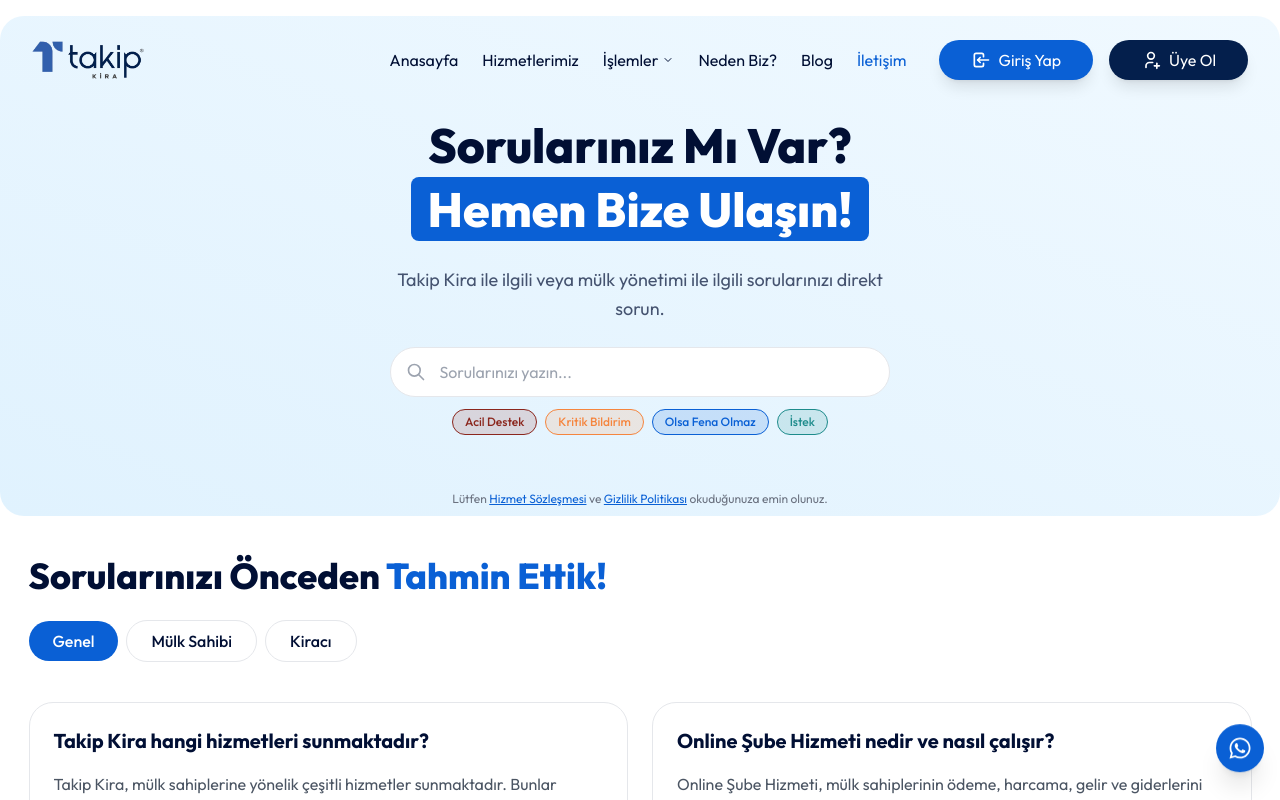
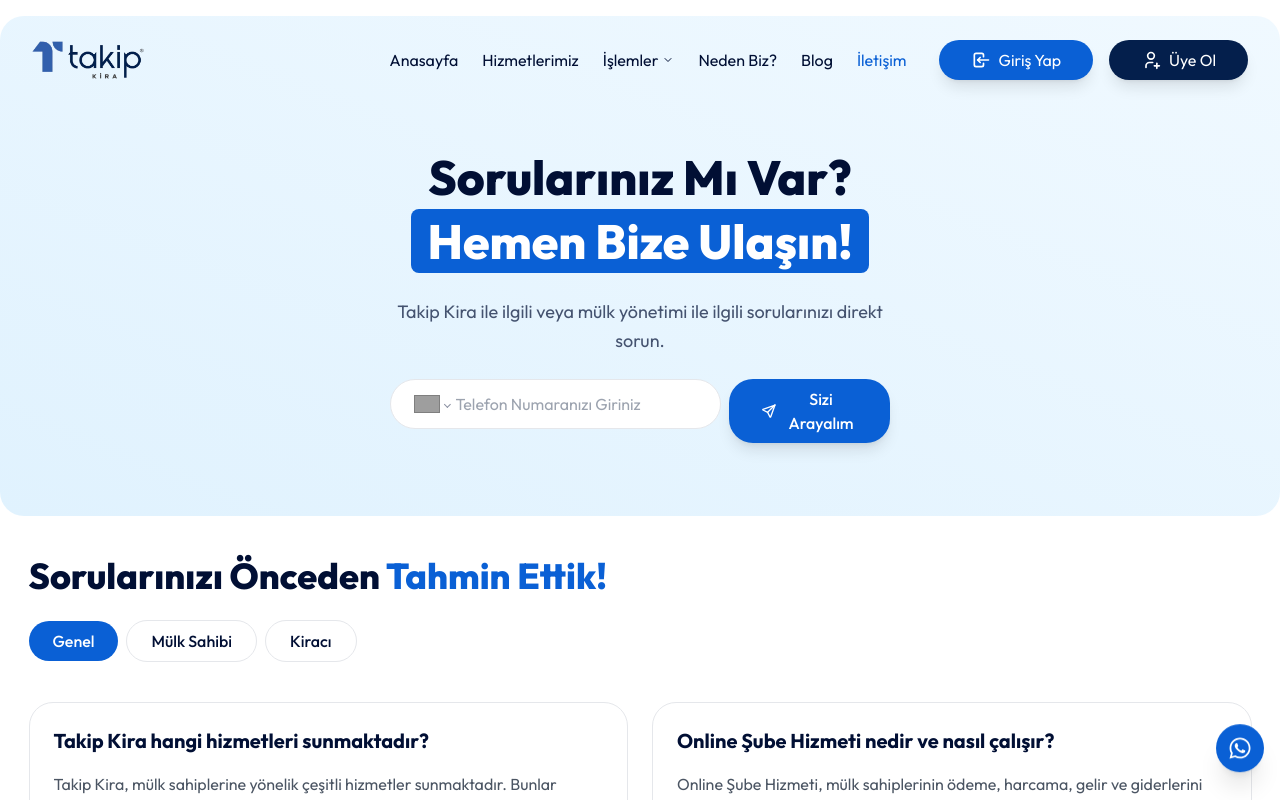
Before and after one commit to KeazoN/takipkira.com, a Next.js app: page /iletisim in a window 1280 px wide. Shown: the top 800 px of the page. Built offline with nearby package versions, Linux system fonts and the light colour scheme; grey boxes are pictures that could not be loaded.

Commit message:
Add PhoneNumberInput component and integrate it into the Hero section; update package dependencies for enhanced phone input functionality.

```diff
--- /dev/null
+++ b/components/PhoneInput.tsx
@@ -0,0 +1,90 @@
+"use client";
+
+import { InputHTMLAttributes, useState } from "react";
+import PhoneInput from "react-phone-number-input";
+//@ts-ignore
+import type { E164Number, CountryCode } from "react-phone-number-input/core";
+import "react-phone-number-input/style.css";
+import {
+  FieldError,
+  FieldPath,
+  UseFormRegister,
+  UseFormSetError,
+  UseFormClearErrors,
+} from "react-hook-form";
+
+interface IPhoneInputProps<T extends Object> {
+  name?: FieldPath<T>;
+  register?: UseFormRegister<T>;
+  error?: FieldError;
+  label?: string;
+  placeholder?: string;
+  disabled?: boolean;
+  onChange?: (value: string | undefined) => void;
+  defaultCountry?: string;
+  setError?: UseFormSetError<T>;
+  clearErrors?: UseFormClearErrors<T>;
+  value?: string;
+  className?: string;
+}
+
+export const PhoneNumberInput = <T extends Object>({
+  name,
+  register,
+  error,
+  label,
+  placeholder,
+  disabled,
+  onChange,
+  defaultCountry,
+  className,
+}: IPhoneInputProps<T>) => {
+  const [phoneNumber, setPhoneNumber] = useState<string | undefined>("");
+  const [countryCode, setCountryCode] = useState<CountryCode | undefined>(
+    defaultCountry as CountryCode
+  );
+
+  const registerProps = register && name ? register(name) : undefined;
+  const { onChange: registerOnChange, ...rest } = registerProps || {};
+
+  return (
+    <div className="flex flex-col items-start gap-1">
+      {label && <label className="px-4 text-sm font-medium">{label}</label>}
+      <PhoneInput
+        {...rest}
+        value={phoneNumber}
+        onChange={(value) => {
+          setPhoneNumber(value);
+          if (registerOnChange) {
+            registerOnChange({ target: { value } });
+          }
+          if (onChange) {
+            onChange(value);
+          }
+        }}
+        placeholder={placeholder}
+        onCountryChange={(country) => {
+          setCountryCode(country as CountryCode);
+
+          // Yeni ülke kodunu başa ekle
+          if (phoneNumber && !phoneNumber.startsWith(`+${country}`)) {
+            const newNumber = `+${country} ${phoneNumber}`;
+            setPhoneNumber(newNumber);
+            if (onChange) {
+              onChange(newNumber);
+            }
+          }
+        }}
+        disabled={disabled}
+        className={`rounded-full [&>input]:outline-none border px-6 outline-none transition focus:ring focus:ring-primary w-full disabled:bg-gray-200 disabled:text-gray-500 h-[50px] ${className}`}
+        autoComplete="off"
+        defaultCountry={defaultCountry as CountryCode}
+      />
+      {error && (
+        <span className="error-message text-red-400 text-sm px-4">
+          {error.message}
+        </span>
+      )}
+    </div>
+  );
+};
--- a/components/pages/Contact/Hero/index.tsx
+++ b/components/pages/Contact/Hero/index.tsx
@@ -1,4 +1,6 @@
-import { TbSearch } from "react-icons/tb";
+import Button from "@/components/Button";
+import { PhoneNumberInput } from "@/components/PhoneInput";
+import { TbSend } from "react-icons/tb";
 
 const Hero = () => {
   return (
@@ -15,44 +17,22 @@
           direkt sorun.
         </p>
         <div className="flex flex-col gap-3 w-full">
-          <div className="relative flex items-center justify-center w-full">
-            <input
-              type="text"
-              placeholder="Sorularınızı yazın..."
-              className="py-3 rounded-full bg-white border pl-12 outline-none transition focus:ring focus:ring-primary w-full disabled:bg-gray-200 disabled:text-gray-500"
-            />
-            <button className="absolute left-4 text-gray-400">
-              <TbSearch className="w-5 h-5" />
-            </button>
-          </div>
-
-          <div className="flex items-center justify-center gap-2">
-            <button className="flex items-center justify-center gap-2 w-fit px-3 py-1 rounded-full bg-danger/15 text-danger border border-danger font-medium transition hover:text-white hover:bg-danger">
-              <p className="text-xs">Acil Destek</p>
-            </button>
-            <button className="flex items-center justify-center gap-2 w-fit px-3 py-1 rounded-full bg-warning/15 text-warning border border-warning font-medium transition hover:text-white hover:bg-warning">
-              <p className="text-xs">Kritik Bildirim</p>
-            </button>
-            <button className="flex items-center justify-center gap-2 w-fit px-3 py-1 rounded-full bg-primary/15 text-primary border border-primary font-medium transition hover:text-white hover:bg-primary">
-              <p className="text-xs">Olsa Fena Olmaz</p>
-            </button>
-            <button className="flex items-center justify-center gap-2 w-fit px-3 py-1 rounded-full bg-success/15 text-success border border-success font-medium transition hover:text-white hover:bg-success">
-              <p className="text-xs">İstek</p>
-            </button>
+          <div className="grid grid-cols-3 gap-2">
+            <div className="col-span-2">
+              <PhoneNumberInput
+                placeholder="Telefon Numaranızı Giriniz"
+                className="!bg-white"
+                defaultCountry="TR"
+              />
+            </div>
+            <Button
+              className="h-full"
+              leftIcon={<TbSend className="w-5 h-5" />}
+            >
+              Sizi Arayalım
+            </Button>
           </div>
         </div>
-
-        <p className="text-xs relative top-8 text-gray-500">
-          Lütfen{" "}
-          <a href="#" className="text-primary underline">
-            Hizmet Sözleşmesi
-          </a>{" "}
-          ve{" "}
-          <a href="#" className="text-primary underline">
-            Gizlilik Politikası
-          </a>{" "}
-          okuduğunuza emin olunuz.
-        </p>
       </div>
     </section>
   );
--- a/package.json
+++ b/package.json
@@ -20,6 +20,7 @@
     "react-hook-form": "^7.54.2",
     "react-icons": "^5.5.0",
     "react-imask": "^7.6.1",
+    "react-phone-number-input": "^3.4.12",
     "zod": "^3.24.2"
   },
   "devDependencies": {
```
Also changed, not shown: 1 other file (tests, documents, lock files or other folders).
